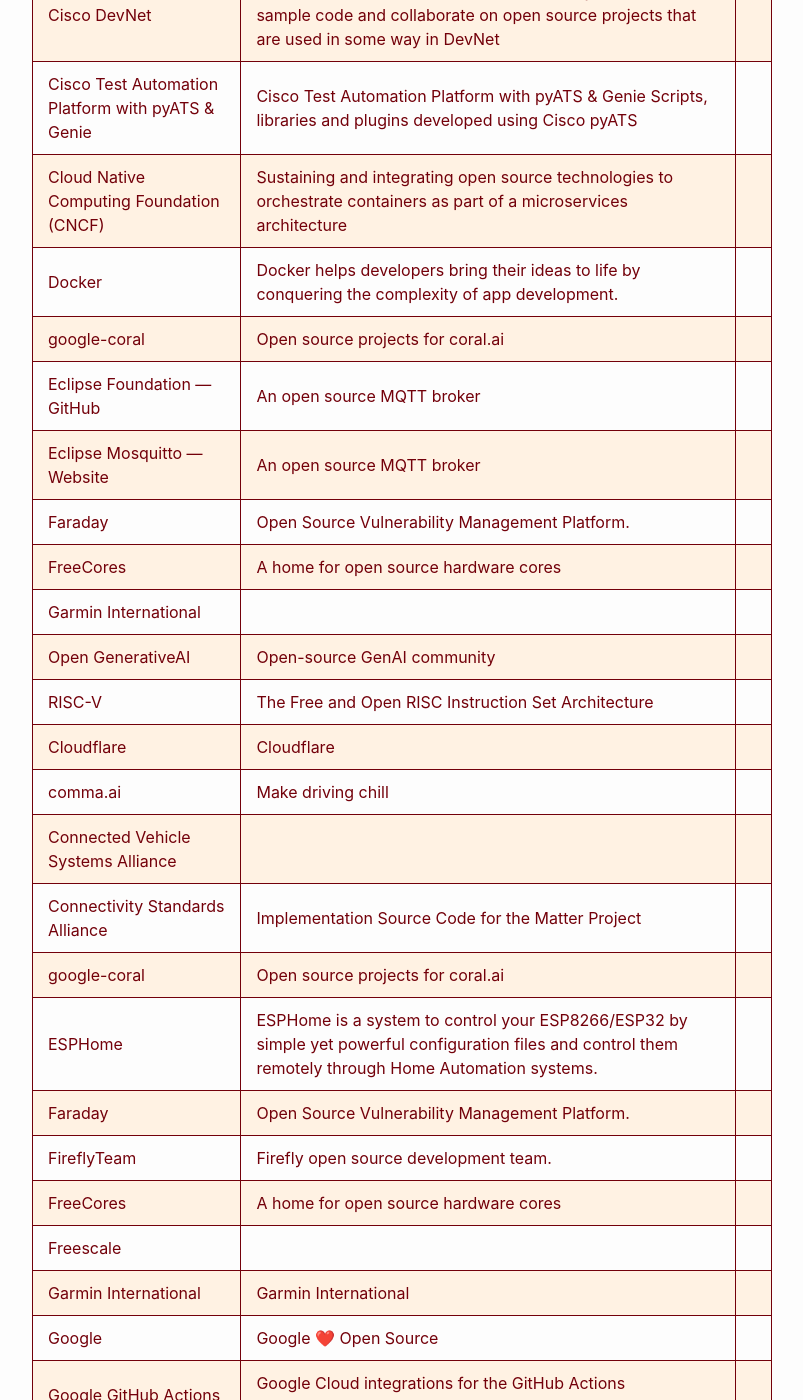
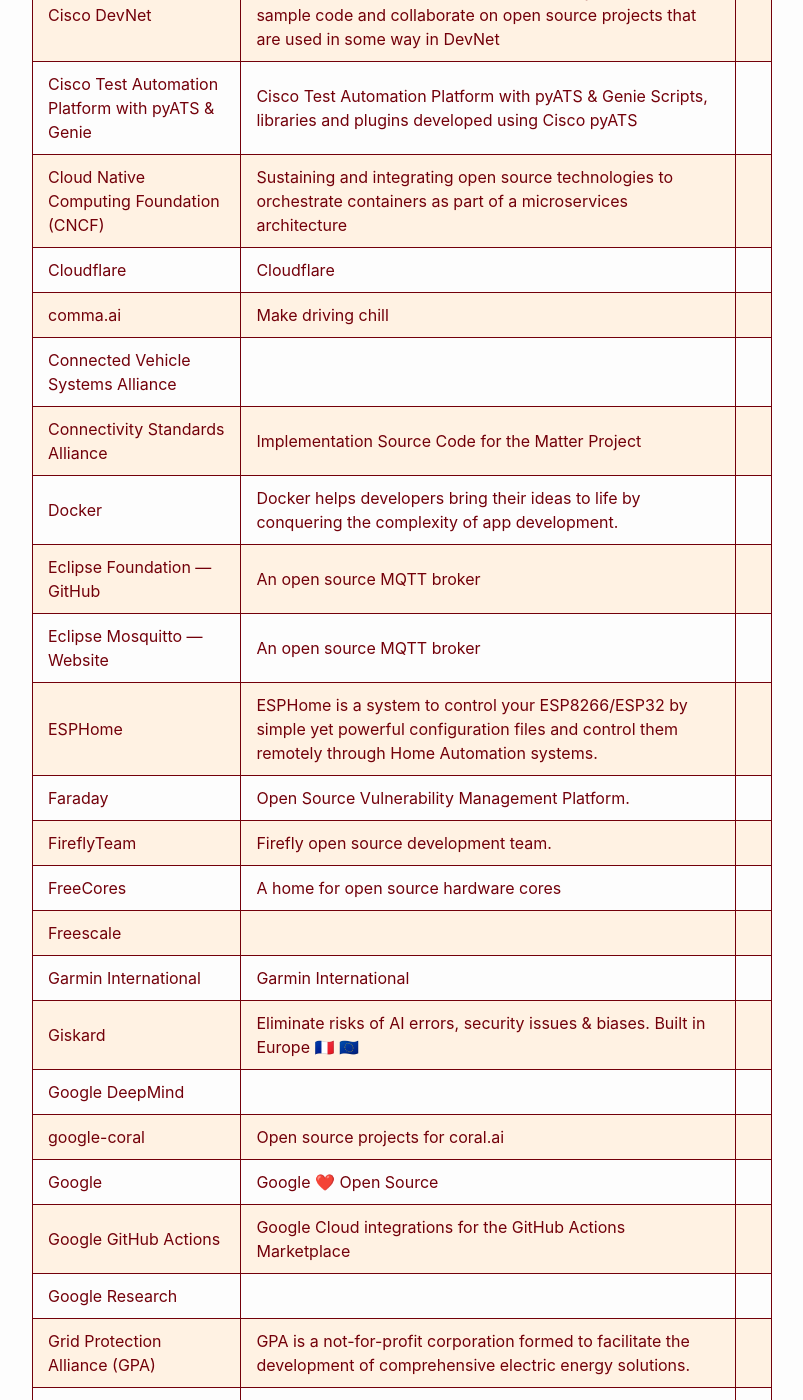
Before and after one commit to RalphHightower/RalphHightower, a Jekyll site: the page built from ReferencesGitHub.md, in a window 1280 px wide and 1400 px high, scrolled down 5452 px. Shown: the whole window, without its empty margins (238-1041 px from the left). Built offline with Jekyll 4.4.1, drawn with Linux system fonts in a browser that asks for light colours; our own code applies the rules of GitHub Pages for plain Markdown files; some of the changed text lies outside the part shown.

Commit message:
[docs](doc): ReferencesGitHub(extended description)

```diff
--- a/ReferencesGitHub.md
+++ b/ReferencesGitHub.md
@@ -83,26 +83,22 @@
 | [Cisco DevNet](https://github.com/CiscoDevNet )| Cisco DevNet – Place for DevNet community to access sample code and collaborate on open source projects that are used in some way in DevNet|
 | [Cisco Test Automation Platform with pyATS & Genie](https://github.com/CiscoTestAutomation )| Cisco Test Automation Platform with pyATS & Genie Scripts, libraries and plugins developed using Cisco pyATS|
 | [Cloud Native Computing Foundation (CNCF)](https://github.com/cncf ) | Sustaining and integrating open source technologies to orchestrate containers as part of a microservices architecture |
+| [Cloudflare](https://github.com/cloudflare )|Cloudflare |
+| [comma.ai](https://github.com/commaai ) | Make driving chill |
+| [Connected Vehicle Systems Alliance](https://github.com/COVESA )|
+| [Connectivity Standards Alliance](https://github.com/project-chip ) |Implementation Source Code for the Matter Project |
 | [Docker](https://github.com/docker ) | Docker helps developers bring their ideas to life by conquering the complexity of app development. |
-| [google-coral](https://github.com/google-coral ) | Open source projects for [coral.ai](https:://coral.ai) |
 | [Eclipse Foundation — GitHub](https://github.com/eclipse ) | An open source MQTT broker |
 | [Eclipse Mosquitto — Website](https://mosquitto.org/ ) | An open source MQTT broker |
-| [Faraday](https://github.com/infobyte ) | Open Source Vulnerability Management Platform. |
-| [FreeCores](https://github.com/freecores ) | A home for open source hardware cores |
-| [Garmin International](https://github.com/garmin ) ||
-| [Open GenerativeAI](https://github.com/OpenGenerativeAI ) | Open-source GenAI community |
-| [RISC-V](https://github.com/riscv ) | The Free and Open RISC Instruction Set Architecture |
-| [Cloudflare](https://github.com/cloudflare )|Cloudflare |
-| [comma.ai](https://github.com/commaai ) | Make driving chill |
-|[Connected Vehicle Systems Alliance](https://github.com/COVESA )|
-| [Connectivity Standards Alliance](https://github.com/project-chip ) |Implementation Source Code for the Matter Project |
-| [google-coral](https://github.com/google-coral ) | Open source projects for [coral.ai](https:://coral.ai) |
 | [ESPHome](https://github.com/esphome ) | ESPHome is a system to control your ESP8266/ESP32 by simple yet powerful configuration files and control them remotely through Home Automation systems. |
 | [Faraday](https://github.com/infobyte ) | Open Source Vulnerability Management Platform. |
 | [FireflyTeam](https://github.com/FireflyTeam ) | Firefly open source development team. |
-| [FreeCores](https://github.com/freecores) | A home for open source hardware cores |
+| [FreeCores](https://github.com/freecores ) | A home for open source hardware cores |
 | [Freescale](https://github.com/Freescale) ||
 | [Garmin International](https://github.com/garmin) | Garmin International  |
+| [Giskard](https://github.com/Giskard-AI ) | Eliminate risks of AI errors, security issues & biases. Built in Europe 🇫🇷 🇪🇺 |
+| [Google DeepMind](https://github.com/google-deepmind ) ||
+| [google-coral](https://github.com/google-coral ) | Open source projects for [coral.ai](https:://coral.ai) |
 | [Google](https://github.com/google) | Google ❤️ Open Source |
 | [Google GitHub Actions](https://github.com/google-github-actions ) | Google Cloud integrations for the GitHub Actions Marketplace |
 | [Google Research](https://github.com/google-research ) | |
```
Also changed, not shown: other parts of ReferencesGitHub.md (+2 -0 lines).
